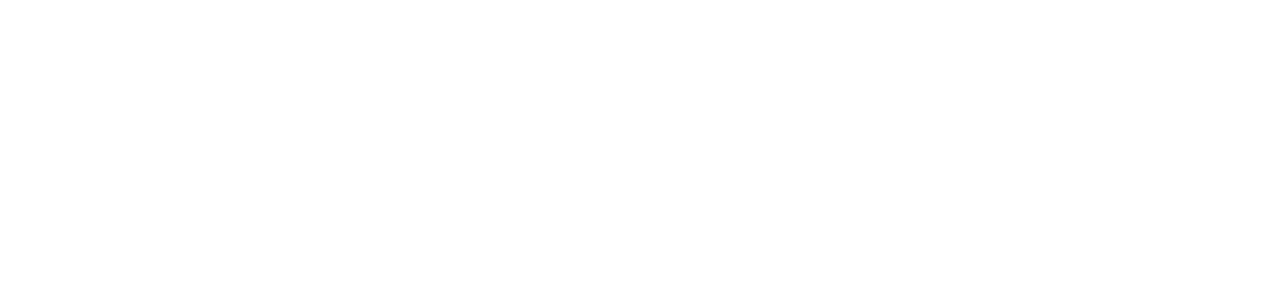
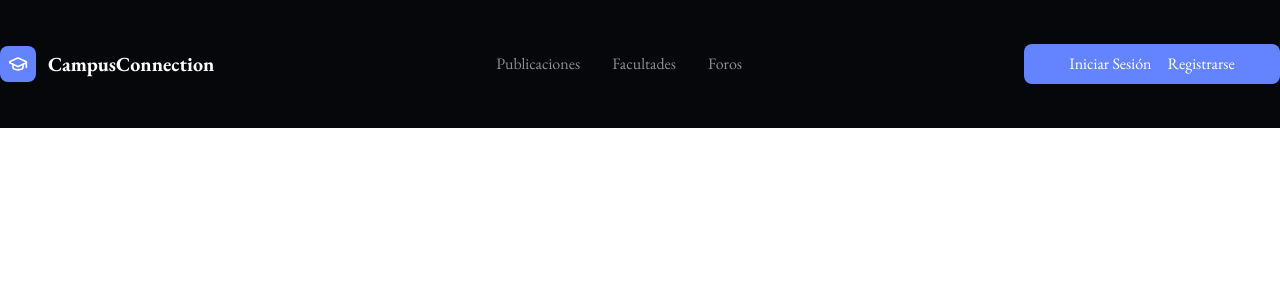
Before and after one commit to Pretel-Ivan16/Campus-Connection-App, a React (Vite) app in the folder Frontend/: page / in a window 1280 px wide. Shown: the top 300 px of the page. Built offline with nearby package versions, Linux system fonts and the light colour scheme; a web font is replaced by a local one.

Commit message:
Wrap App component with BrowserRouter for routing support

```diff
--- a/Frontend/src/App.tsx
+++ b/Frontend/src/App.tsx
@@ -1,7 +1,9 @@
+import Layout from "./layout/Layout"
+
 function App() {
   return (
     <div>
-
+      <Layout />
     </div>
   )
 }
--- a/Frontend/src/main.tsx
+++ b/Frontend/src/main.tsx
@@ -1,9 +1,13 @@
 import { StrictMode } from 'react'
 import { createRoot } from 'react-dom/client'
+import { BrowserRouter } from 'react-router-dom'
 import App from './App.tsx'
+import './global.css'
 
 createRoot(document.getElementById('root')!).render(
   <StrictMode>
-    <App />
+    <BrowserRouter>
+      <App />
+    </BrowserRouter>
   </StrictMode>,
 )
```
